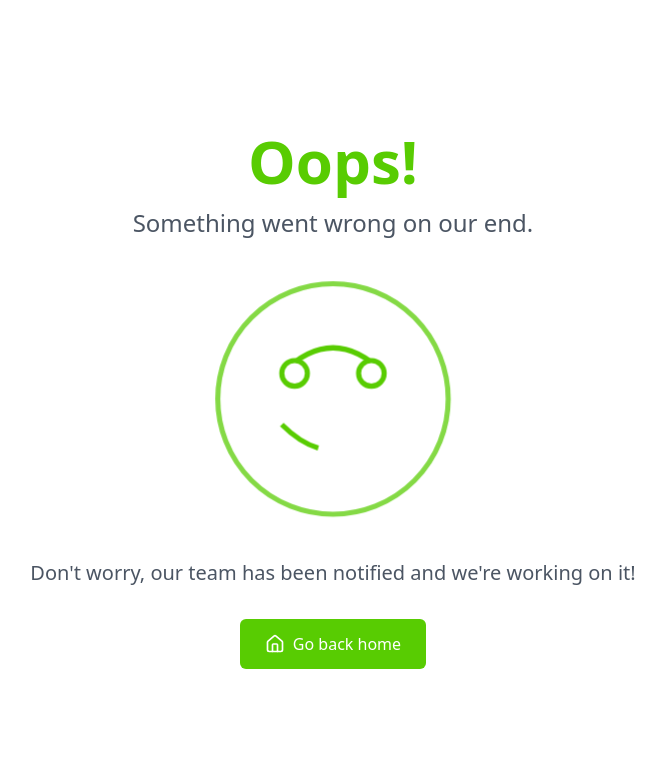
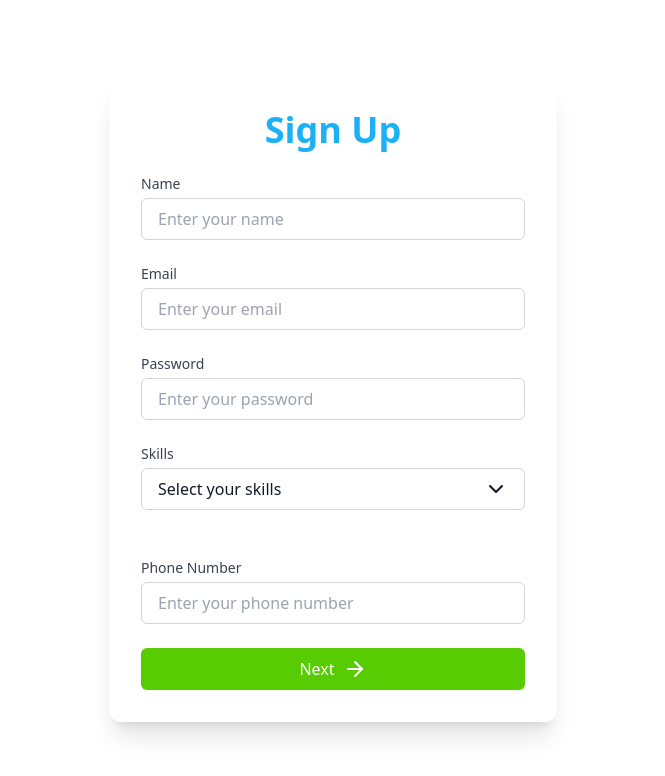
Before and after one commit to MuhammedHashimT/Braynex, a React (Vite) app: page /signup in a window 1280 px wide. Shown: the top 776 px of the page, without its empty margins (307-972 px from the left). Built offline with nearby package versions, Linux system fonts and the light colour scheme.

Commit message:
feat: Add SignupPage route and component

```diff
--- a/src/main.tsx
+++ b/src/main.tsx
@@ -10,6 +10,7 @@ import Login from "./components/LoginSupa.tsx";
 import StudentDashboard from './routes/StudentDashboard.tsx';
 import QuizPage from './routes/Quiz.tsx';
 import AdminDashboard from './routes/AdminDashboard.tsx';
+import SignupPage from "./routes/Signup.tsx";
 
 const router = createBrowserRouter([
   {
@@ -35,7 +36,12 @@ const router = createBrowserRouter([
   {
     path: "/admin",
     element: <AdminDashboard />,
-    // errorElement: <ErrorPage />,
+    errorElement: <ErrorPage />,
+  },
+  {
+    path: "/signup",
+    element: <SignupPage />,
+    errorElement: <ErrorPage />,
   }
 ]);
 
--- /dev/null
+++ b/src/routes/Signup.tsx
@@ -0,0 +1,185 @@
+import React, { useState } from 'react'
+import { motion, AnimatePresence } from 'framer-motion'
+import { ChevronDown, X, ArrowRight } from 'lucide-react'
+
+// Mock skills data
+const skillsData = [
+  { id: 1, name: 'JavaScript' },
+  { id: 2, name: 'React' },
+  { id: 3, name: 'Node.js' },
+  { id: 4, name: 'Python' },
+  { id: 5, name: 'Machine Learning' },
+  { id: 6, name: 'Data Science' },
+  { id: 7, name: 'UI/UX Design' },
+  { id: 8, name: 'DevOps' },
+]
+
+export default function SignupPage() {
+  const [selectedSkills, setSelectedSkills] = useState<number[]>([])
+  const [isSkillsOpen, setIsSkillsOpen] = useState(false)
+
+  const toggleSkill = (id: number) => {
+    setSelectedSkills(prev =>
+      prev.includes(id) ? prev.filter(skillId => skillId !== id) : [...prev, id]
+    )
+  }
+
+  return (
+    <div className="min-h-screen bg-white flex items-center justify-center p-4">
+      <motion.div
+        className="bg-white rounded-xl shadow-xl p-8 w-full max-w-md"
+        initial={{ opacity: 0, y: 20 }}
+        animate={{ opacity: 1, y: 0 }}
+        transition={{ duration: 0.5 }}
+      >
+        <motion.h1
+          className="text-4xl font-bold mb-6 text-primary-blue text-center"
+          initial={{ opacity: 0, y: -20 }}
+          animate={{ opacity: 1, y: 0 }}
+          transition={{ duration: 0.5, delay: 0.2 }}
+        >
+          Sign Up
+        </motion.h1>
+        <form className="space-y-6">
+          <motion.div
+            initial={{ opacity: 0, x: -20 }}
+            animate={{ opacity: 1, x: 0 }}
+            transition={{ duration: 0.5, delay: 0.3 }}
+          >
+            <label htmlFor="name" className="block text-sm font-medium text-gray-700 mb-1">Name</label>
+            <input
+              type="text"
+              id="name"
+              name="name"
+              required
+              className="w-full px-4 py-2 rounded-md border border-gray-300 text-gray-900 placeholder-gray-45PrWcWBvSAXGj8bD2EAcwLJEf6Bkfw9Y1EknVsZCggqiNixWMwTX9HNJQ24FVfuLa4t8eXt1HPA1iUitADJLCoS5ua3WQR duration-200"
+              placeholder="Enter your name"
+            />
+          </motion.div>
+          <motion.div
+            initial={{ opacity: 0, x: -20 }}
+            animate={{ opacity: 1, x: 0 }}
+            transition={{ duration: 0.5, delay: 0.4 }}
+          >
+            <label htmlFor="email" className="block text-sm font-medium text-gray-700 mb-1">Email</label>
+            <input
+              type="email"
+              id="email"
+              name="email"
+              required
+              className="w-full px-4 py-2 rounded-md border border-gray-300 text-gray-900 placeholder-gray-45PrWcWBvSAXGj8bD2EAcwLJEf6Bkfw9Y1EknVsZCggqiNixWMwTX9HNJQ24FVfuLa4t8eXt1HPA1iUitADJLCoS5ua3WQR duration-200"
+              placeholder="Enter your email"
+            />
+          </motion.div>
+          <motion.div
+            initial={{ opacity: 0, x: -20 }}
+            animate={{ opacity: 1, x: 0 }}
+            transition={{ duration: 0.5, delay: 0.5 }}
+          >
+            <label htmlFor="password" className="block text-sm font-medium text-gray-700 mb-1">Password</label>
+            <input
+              type="password"
+              id="password"
+              name="password"
+              required
+              className="w-full px-4 py-2 rounded-md border border-gray-300 text-gray-900 placeholder-gray-45PrWcWBvSAXGj8bD2EAcwLJEf6Bkfw9Y1EknVsZCggqiNixWMwTX9HNJQ24FVfuLa4t8eXt1HPA1iUitADJLCoS5ua3WQR duration-200"
+              placeholder="Enter your password"
+            />
+          </motion.div>
+          <motion.div
+            initial={{ opacity: 0, x: -20 }}
+            animate={{ opacity: 1, x: 0 }}
+            transition={{ duration: 0.5, delay: 0.7 }}
+            className="relative"
+          >
+            <label className="block text-sm font-medium text-gray-700 mb-1">Skills</label>
+            <div
+              className="w-full px-4 py-2 rounded-md border border-gray-300 text-gray-900 cursor-pointer flex items-center justify-between"
+              onClick={() => setIsSkillsOpen(!isSkillsOpen)}
+            >
+              <span>{selectedSkills.length > 0 ? `${selectedSkills.length} selected` : 'Select your skills'}</span>
+              <ChevronDown className={`transition-transform duration-200 ${isSkillsOpen ? 'transform rotate-180' : ''}`} />
+            </div>
+            <AnimatePresence>
+              {isSkillsOpen && (
+                <motion.ul
+                  initial={{ opacity: 0, y: -10 }}
+                  animate={{ opacity: 1, y: 0 }}
+                  exit={{ opacity: 0, y: -10 }}
+                  transition={{ duration: 0.2 }}
+                  className="z-50 mt-1 w-full bg-white border border-gray-300 rounded-md py-1 text-sm text-gray-700 shadow-lg max-h-60 overflow-auto"
+                >
+                  {skillsData.map((skill) => (
+                    <li
+                      key={skill.id}
+                      className={`px-4 py-2 cursor-pointer hover:bg-gray-100 transition-colors duration-150  ${
+                        selectedSkills.includes(skill.id) ? 'bg-primary-blue bg-opacity-10 text-primary-blue' : ''
+                      }`}
+                      onClick={() => toggleSkill(skill.id)}
+                    >
+                      {skill.name}
+                    </li>
+                  ))}
+                </motion.ul>
+              )}
+            </AnimatePresence>
+          </motion.div>
+          <div className="flex flex-wrap gap-2 mt-2">
+            <AnimatePresence>
+              {selectedSkills.map(skillId => {
+                const skill = skillsData.find(s => s.id === skillId)
+                return skill ? (
+                  <motion.span
+                    key={skill.id}
+                    initial={{ opacity: 0, scale: 0.8 }}
+                    animate={{ opacity: 1, scale: 1 }}
+                    exit={{ opacity: 0, scale: 0.8 }}
+                    transition={{ duration: 0.2 }}
+                    className="inline-flex items-center px-2.5 py-0.5 rounded-full text-xs font-medium bg-primary-blue text-white"
+                  >
+                    {skill.name}
+                    <button
+                      type="button"
+                      onClick={() => toggleSkill(skill.id)}
+                      className="ml-0.5 h-4 w-4 rounded-full inline-flex items-center justify-center hover:bg-white hover:bg-opacity-20 transition-colors duration-150"
+                    >
+                      <span className="sr-only">Remove {skill.name}</span>
+                      <X className="h-3 w-3" aria-hidden="true" />
+                    </button>
+                  </motion.span>
+                ) : null
+              })}
+            </AnimatePresence>
+          </div>
+          <motion.div
+            initial={{ opacity: 0, x: -20 }}
+            animate={{ opacity: 1, x: 0 }}
+            transition={{ duration: 0.5, delay: 0.6 }}
+          >
+            <label htmlFor="phone" className="block text-sm font-medium text-gray-700 mb-1">Phone Number</label>
+            <input
+              type="tel"
+              id="phone"
+              name="phone"
+              required
+              className="w-full px-4 py-2 rounded-md border border-gray-300 text-gray-900 placeholder-gray-45PrWcWBvSAXGj8bD2EAcwLJEf6Bkfw9Y1EknVsZCggqiNixWMwTX9HNJQ24FVfuLa4t8eXt1HPA1iUitADJLCoS5ua3WQR duration-200"
+              placeholder="Enter your phone number"
+            />
+          </motion.div>
+
+          <motion.button
+            type="submit"
+            className="w-full -z-10 flex items-center justify-center px-4 py-2 border border-transparent rounded-md shadow-sm text-base font-medium text-white bg-primary-green hover:bg-green-600 focus:outline-none focus:ring-2 focus:ring-offset-2 focus:ring-primary-green transition-colors duration-200"
+            whileHover={{ scale: 1.05 }}
+            whileTap={{ scale: 0.95 }}
+            initial={{ opacity: 0, y: 20 }}
+            animate={{ opacity: 1, y: 0 }}
+            transition={{ duration: 0.5, delay: 0.8 }}
+          >
+            Next <ArrowRight className="ml-2" />
+          </motion.button>
+        </form>
+      </motion.div>
+    </div>
+  )
+}
```
